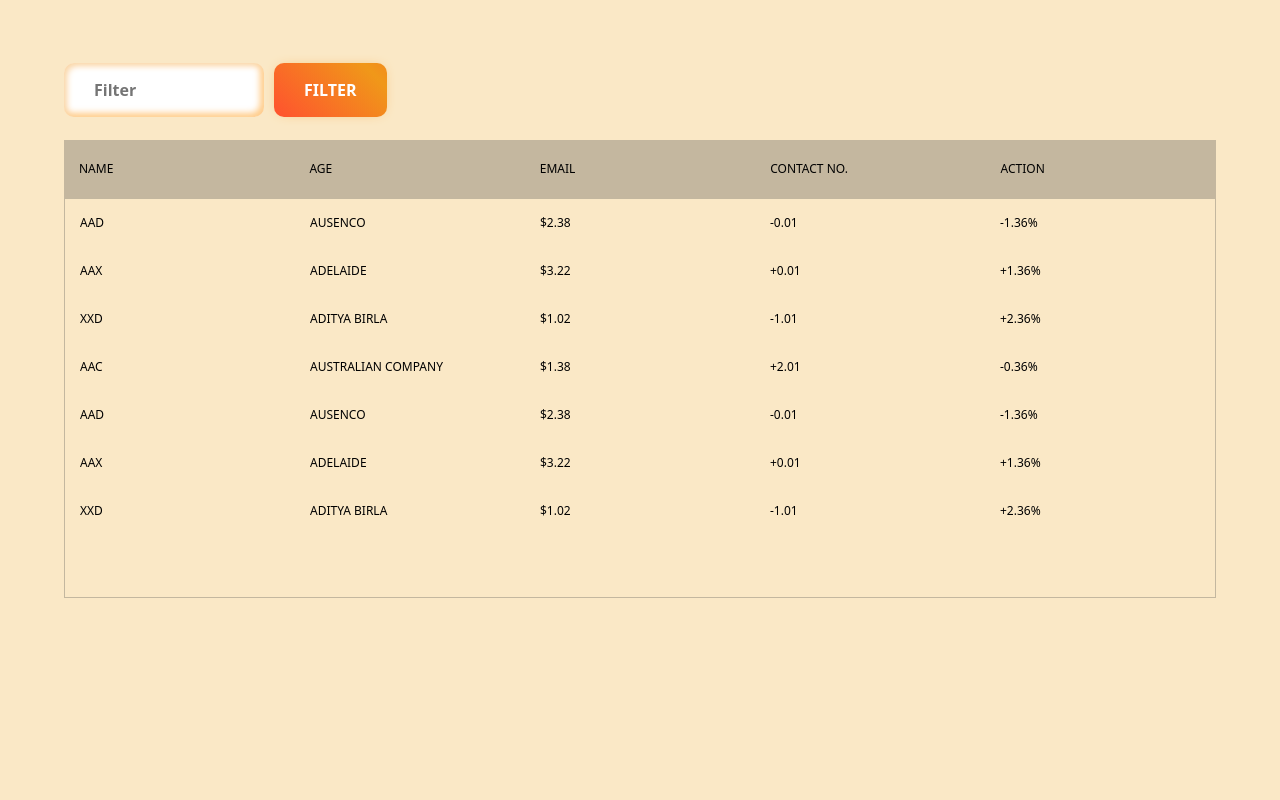
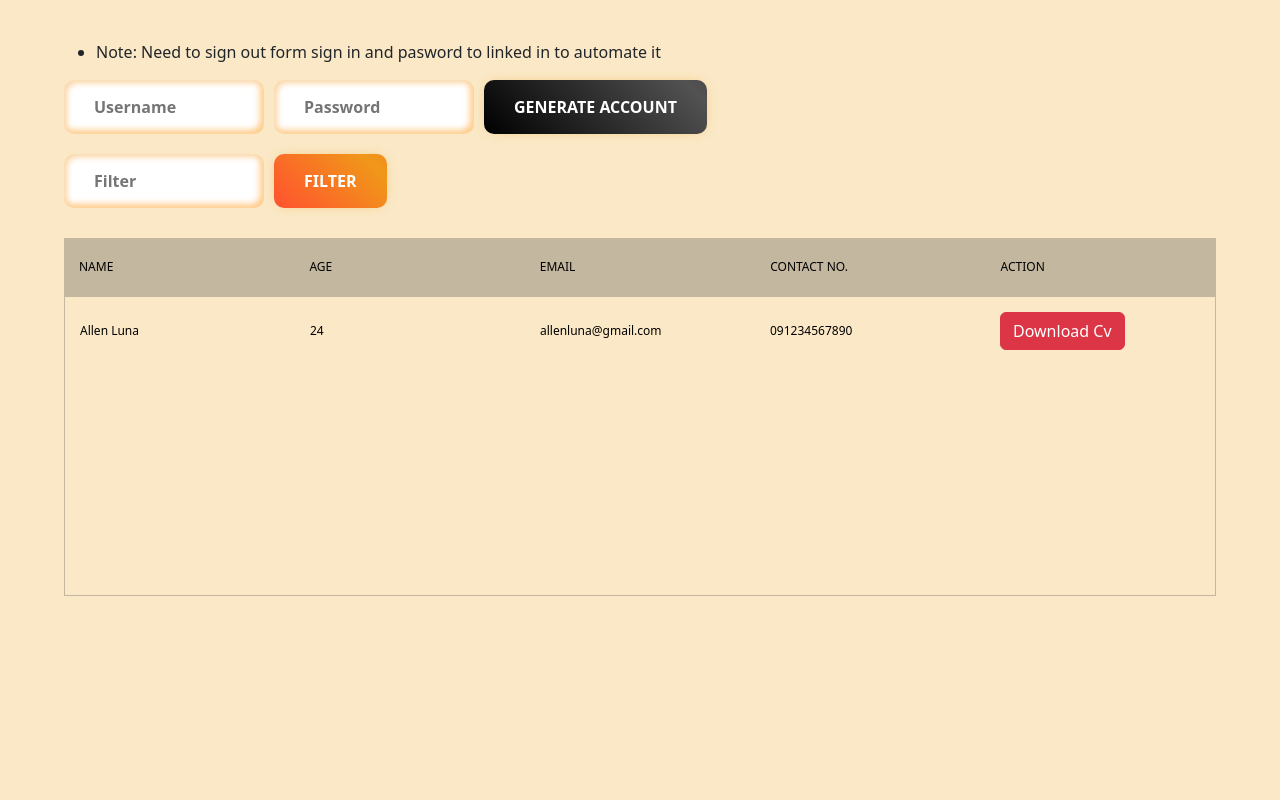
Before and after one commit to allenluna/Web_scrap_Flask, a Flask app: page / in a window 1280 px wide. Run offline with Flask 3, Linux system fonts and the light colour scheme; lists and menus that the app fills with data are empty; some libraries are stand-ins or nearby versions.

Commit message:
New Changes Enable to login to linked in

```diff
--- a/application/static/css/styles.css
+++ b/application/static/css/styles.css
@@ -23,11 +23,63 @@ main{
 /* filter input */
 
 .filter-section{
-    padding: 2% 0;
     display: flex;
+    margin-bottom: 30px;
 }
 
-.filter-input{
+.generate-acc{
+  margin-bottom: 20px;
+  display: flex;
+}
+
+.generate-acc input{
+  width: 200px;
+  padding: .7%;
+  outline: none;
+  border: none;
+  border-radius: 10px;
+  box-shadow: #fad7a9 3px 3px 6px 0px inset, rgba(255, 153, 20, 0.5) -3px -3px 6px 1px inset;
+  padding: 15px 30px;
+  font-weight: 700;
+}
+
+.generate-acc button{
+  margin: 0 10px;
+  padding: 15px 30px;
+  text-align: center;
+  text-transform: uppercase;
+  transition: 0.5s;
+  background-size: 200% auto;
+  color: white;
+  border-radius: 10px;
+  display: block;
+  border: 0px;
+  font-weight: 700;
+  box-shadow: 0px 0px 14px -7px #f09819;
+  background-image: linear-gradient(45deg, #000 0%, #525252  51%, #000000  100%);
+  cursor: pointer;
+  user-select: none;
+  -webkit-user-select: none;
+  touch-action: manipulation;
+}
+
+.generate-acc button:hover{
+  background-position: right center;
+  /* change the direction of the change here */
+  color: #fff;
+  text-decoration: none;
+}
+
+.generate-acc button:active {
+  transform: scale(0.95);
+}
+
+
+.generate-acc input:nth-child(2){
+  margin-left: 10px;
+}
+
+.filter-section input{
     width: 200px;
     padding: .7%;
     outline: none;
@@ -37,7 +89,9 @@ main{
     padding: 15px 30px;
     font-weight: 700;
 }
-
+.filter-section input:nth-child(2){
+  margin: 0 20px;
+}
 
 .btnFilter {
   margin: 0 10px;
@@ -83,7 +137,7 @@ table{
     background-color: rgba(69, 69, 69, 0.3);
    }
   .tbl-content{
-    height:400px;
+    height:300px;
     overflow-x:auto;
     margin-top: 0px;
     border: 1px solid rgba(66, 69, 69, 0.3);
--- /dev/null
+++ b/application/static/js/main.js
@@ -0,0 +1,40 @@
+// Auto remember the previous data function
+let sign_in = document.querySelector("#sign-in");
+let password = document.querySelector("#password");
+let filter = document.querySelector("#filter")
+
+document.querySelector("#btnFilter").addEventListener("click", () => {
+
+    let data = {
+        "sign_in": sign_in.value,
+        "password": password.value,
+        "filter": filter.value
+    }
+
+    fetch("/filter-data", {
+        method: "POST",
+        headers: {"Content-Type": "application/json"},
+        body: JSON.stringify(data)
+    })
+
+});
+
+// remember function
+let remember_sign_in = () => {
+    localStorage.setItem("last_sign_in", sign_in.value);
+}
+let remember_password = () => {
+    localStorage.setItem("last_password", password.value);
+}
+// auto fill
+sign_in.addEventListener("input", remember_sign_in);
+password.addEventListener("input", remember_password);
+sign_in.addEventListener("change", remember_sign_in);
+password.addEventListener("change", remember_password);
+
+// generate the account function when generate button is clicked
+document.querySelector("#generate").addEventListener("click", () => {
+     // get to local storage
+     sign_in.value = localStorage.getItem("last_sign_in");
+     password.value = localStorage.getItem("last_password");
+})
--- a/application/templates/home.html
+++ b/application/templates/home.html
@@ -11,9 +11,17 @@
 
 <main>
     <section class="body-section">
+        <ul>
+          <li>Note: Need to sign out form sign in and pasword to linked in to automate it</li>
+        </ul>
+        <div class="generate-acc">
+          <input type="text" id="sign-in" class="filter-input" placeholder="Username">
+          <input type="password" id="password" class="filter-input" placeholder="Password">
+          <button id="generate">Generate Account</button>
+        </div>
         <div class="filter-section">
-            <input type="text" id="filter" class="filter-input" placeholder="Filter">
-            <button type="button" id="btnFilter" class="btnFilter">Filter</button>
+          <input type="text" id="filter" class="filter-input" placeholder="Filter">
+          <button type="button" id="btnFilter" class="btnFilter">Filter</button>
         </div>
 
         <section>
@@ -36,54 +44,15 @@
                 <tbody>
 
                   <tr>
-                    <td>AAD</td>
-                    <td>AUSENCO</td>
-                    <td>$2.38</td>
-                    <td>-0.01</td>
-                    <td>-1.36%</td>
+                    <td>Allen Luna</td>
+                    <td>24</td>
+                    <td>allenluna@gmail.com</td>
+                    <td>091234567890</td>
+                    <td>
+                      <button class="btn btn-danger">Download Cv</button>
+                    </td>
                   </tr>
-                  <tr>
-                    <td>AAX</td>
-                    <td>ADELAIDE</td>
-                    <td>$3.22</td>
-                    <td>+0.01</td>
-                    <td>+1.36%</td>
-                  </tr>
-                  <tr>
-                    <td>XXD</td>
-                    <td>ADITYA BIRLA</td>
-                    <td>$1.02</td>
-                    <td>-1.01</td>
-                    <td>+2.36%</td>
-                  </tr>
-                  <tr>
-                    <td>AAC</td>
-                    <td>AUSTRALIAN COMPANY </td>
-                    <td>$1.38</td>
-                    <td>+2.01</td>
-                    <td>-0.36%</td>
-                  </tr>
-                  <tr>
-                    <td>AAD</td>
-                    <td>AUSENCO</td>
-                    <td>$2.38</td>
-                    <td>-0.01</td>
-                    <td>-1.36%</td>
-                  </tr>
-                  <tr>
-                    <td>AAX</td>
-                    <td>ADELAIDE</td>
-                    <td>$3.22</td>
-                    <td>+0.01</td>
-                    <td>+1.36%</td>
-                  </tr>
-                  <tr>
-                    <td>XXD</td>
-                    <td>ADITYA BIRLA</td>
-                    <td>$1.02</td>
-                    <td>-1.01</td>
-                    <td>+2.36%</td>
-                  </tr>
+
                 </tbody>
               </table>
             </div>
@@ -94,5 +63,6 @@
 
 
 <script src="https://cdn.jsdelivr.net/npm/bootstrap@5.3.3/dist/js/bootstrap.bundle.min.js" integrity="sha384-YvpcrYf0tY3lHB60NNkmXc5s9fDVZLESaAA55NDzOxhy9GkcIdslK1eN7N6jIeHz" crossorigin="anonymous"></script>
+<script src="../static/js/main.js"></script>
 </body>
 </html>
--- a/application/view.py
+++ b/application/view.py
@@ -1,5 +1,5 @@
-from flask import Blueprint, render_template
-
+from flask import Blueprint, render_template, request
+from .controller import SeleniumDriver
 view = Blueprint("view", __name__)
 
 
@@ -7,3 +7,22 @@ view = Blueprint("view", __name__)
 def home():
 
     return render_template("home.html")
+
+
+@view.route("/filter-data", methods=["GET", "POST"])
+def filter_data():
+
+    if request.method == "POST":
+        filter = request.json["filter"]
+        if filter != "":
+            # get generated account
+            sig_in = request.json["sign_in"]
+            password = request.json["password"]
+
+            open_linkedin = SeleniumDriver()
+            open_linkedin.login(sig_in, password)
+            print("works")
+        else:
+            return {"message": "You need to search"}
+
+    return {"message": "Filtered"}
```
Also changed, not shown: application/controller.py (+16 -2 lines).
